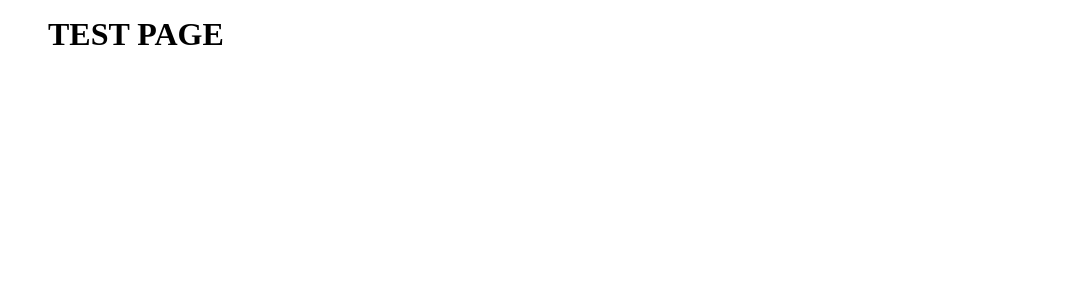
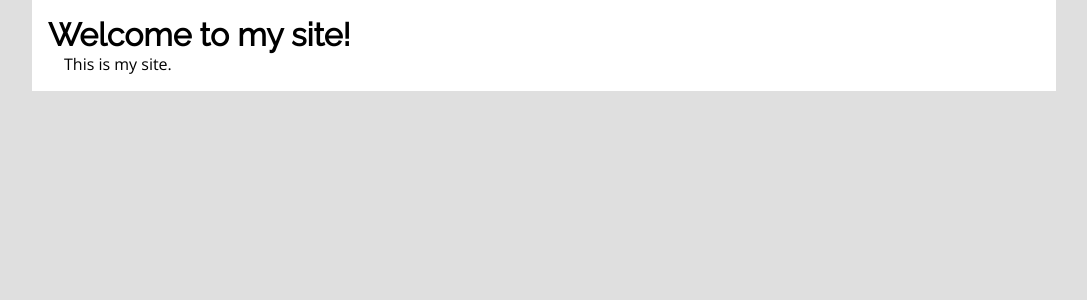
Before and after one commit to VonnW/vonnw.github.io, a Jekyll site: the page built from index.html, in a window 1280 px wide. Shown: the top 300 px of the page, without its empty margins (96-1183 px from the left). Built offline with Jekyll 4.4.1, drawn with Linux system fonts in a browser that asks for light colours.

Commit message:
Added more stuff
real professional

```diff
--- a/_layouts/default.html
+++ b/_layouts/default.html
@@ -4,6 +4,7 @@
 		<meta charset="UTF-8" />
 		<title>{{ page.title }}</title>
 		<meta name="viewport" content="width=device-width,initial-scale=1.0" />
+		<link rel="stylesheet" href="https://fonts.googleapis.com/css?family=Open+Sans|Raleway" />
 		<link rel="stylesheet" href="/css/style.css" />
 	</head>
 	<body>
--- a/css/style.css
+++ b/css/style.css
@@ -4,10 +4,18 @@
 	padding: 0;
 
 	box-sizing: border-box;
+
+	font-family: "Open Sans", sans-serif;
 }
 
 *::before, *::after {
 	box-sizing: inherit;
+}
+
+html, body {
+	width: 100%;
+
+	background-color: #dfdfdf;
 }
 
 .container {
@@ -15,4 +23,14 @@
 	padding: 1rem;
 
 	max-width: 64rem;
+
+	background-color: #ffffff;
 }
+
+h1, h2, h3, h4, h5, h6 {
+	font-family: "Raleway", sans-serif;
+}
+
+p {
+	text-indent: 1em;
+}
--- a/index.html
+++ b/index.html
@@ -1,5 +1,6 @@
 ---
 layout: default
-title: Hey, this is a test!
+title: Vonn Wheatley's site
 ---
-<h1>TEST PAGE</h1>
+<h1>Welcome to my site!</h1>
+<p>This is my site.</p>
```
